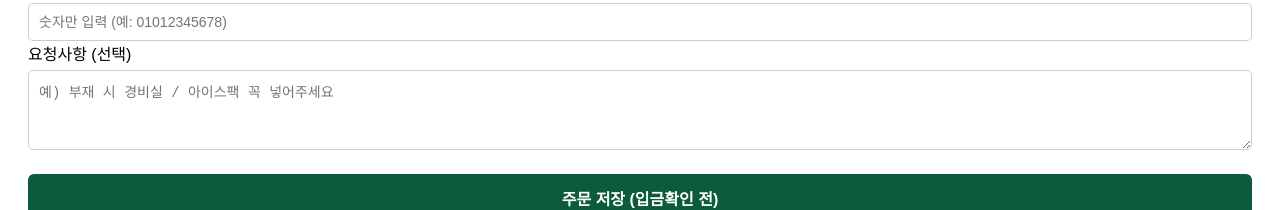
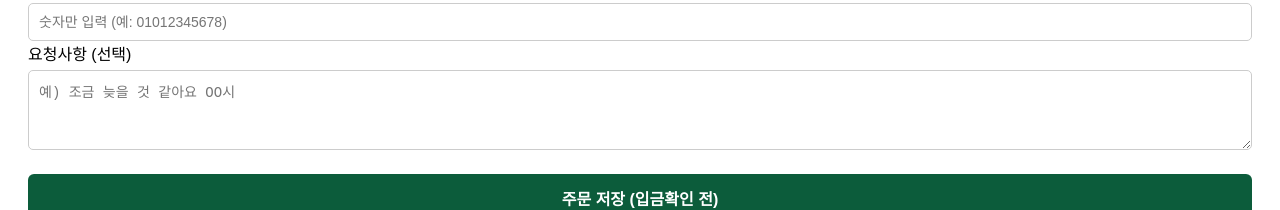
Before and after one commit to Lee-sangjae-jpg/ssanjae-offline-order, a Next.js app: page /checkout in a window 1280 px wide. Shown: the part 196-406 px from the top of the page. Built offline with nearby package versions, Linux system fonts and the light colour scheme.

Commit message:
Update checkout.js

```diff
--- a/pages/checkout.js
+++ b/pages/checkout.js
@@ -94,7 +94,7 @@ export default function Checkout() {
       <textarea
         value={memo}
         onChange={(e) => setMemo(e.target.value)}
-        placeholder="예) 부재 시 경비실 / 아이스팩 꼭 넣어주세요"
+        placeholder="예) 조금 늦을 것 같아요 OO시 "
         style={{ ...inputStyle, height: "80px" }}
       />
 
```
